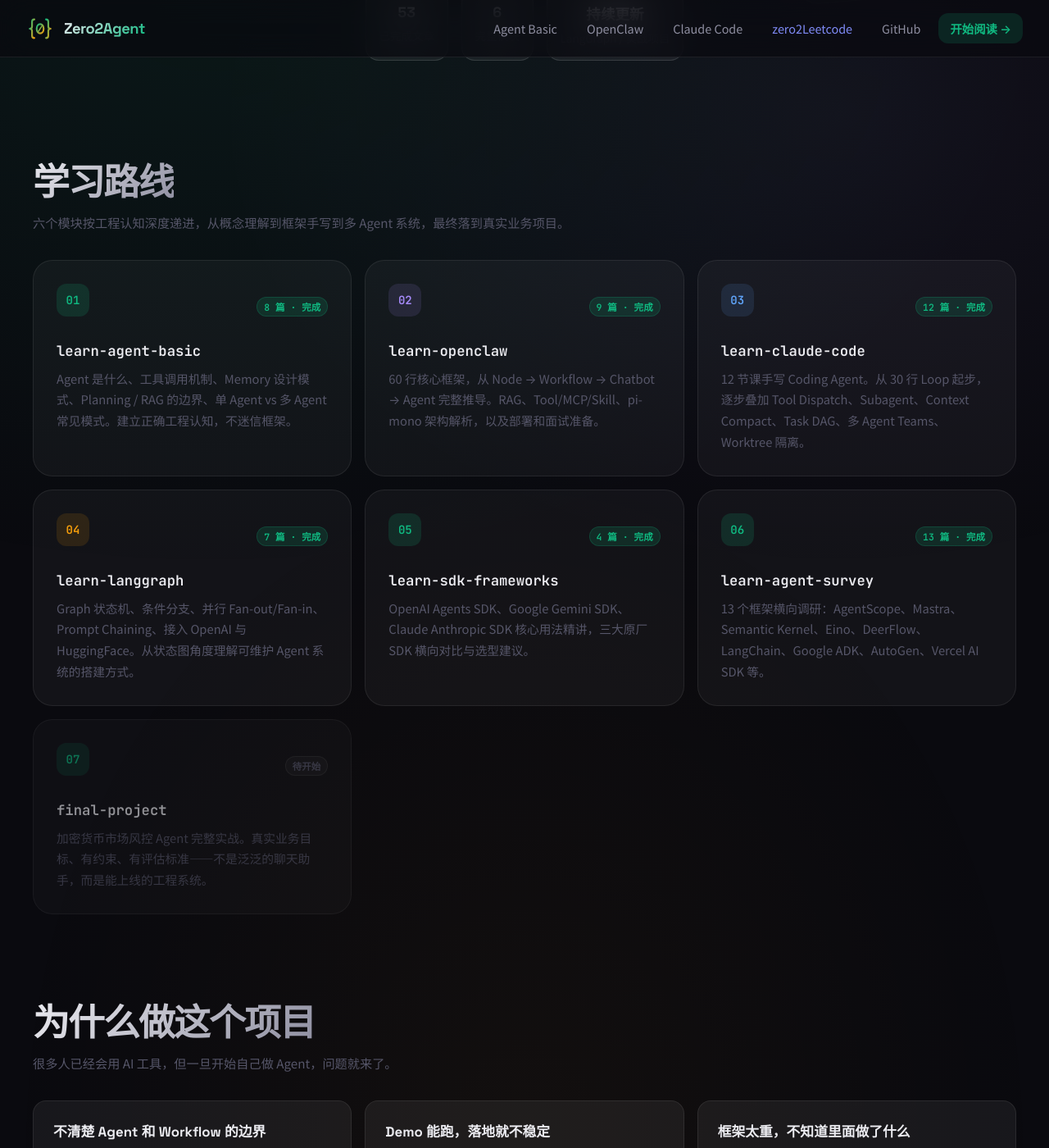
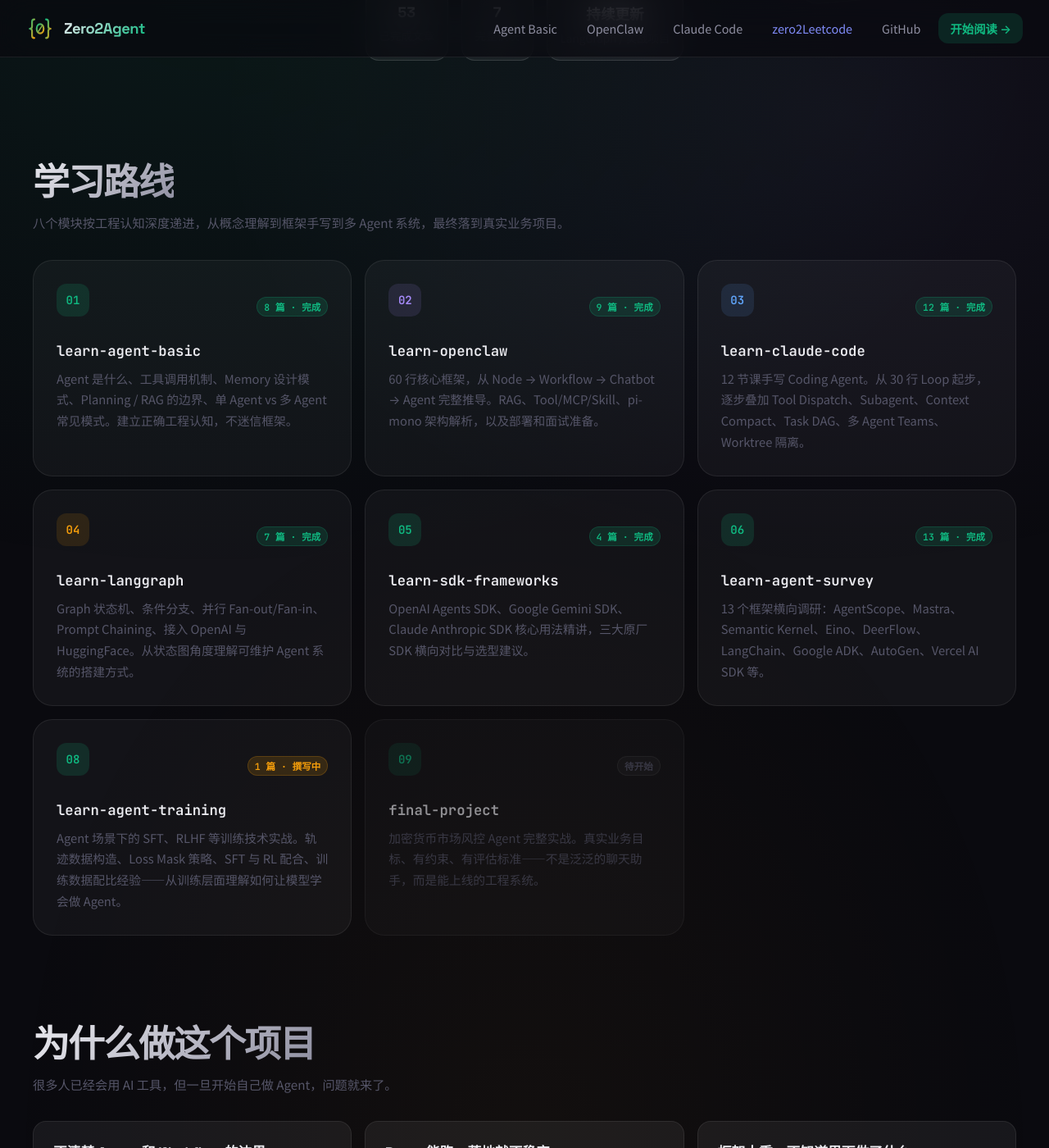
Before and after one commit to ranxi2001/zero2Agent, a Jekyll site: the page index.html, which Jekyll copies as it is, in a window 1280 px wide and 1400 px high, scrolled down 586 px. Shown: the whole window at 82% size. Built offline with Jekyll 4.4.1, drawn with Linux system fonts in a browser that asks for light colours.

Commit message:
Add learn-agent-training module (Module 08) with first article on Agent SFT
New module covering Agent training techniques (SFT, RLHF).
First article: trajectory data construction, Loss Mask strategy,
data mixing ratios, and SFT-RL coordination.

Co-Authored-By: Claude Opus 4.6 <noreply@anthropic.com>

```diff
--- a/_config.yml
+++ b/_config.yml
@@ -10,6 +10,7 @@ include:
   - learn-langgraph
   - learn-claude-code
   - learn-frameworks
+  - learn-agent-training
   - final-project
   - docs
 
--- a/_data/nav.yml
+++ b/_data/nav.yml
@@ -123,6 +123,11 @@ modules:
         slug: "12-vercel-ai-sdk"
       - title: "AutoGen：微软的多 Agent 对话框架"
         slug: "13-autogen"
+  - title: "Agent 训练实战"
+    slug: "learn-agent-training"
+    articles:
+      - title: "Agent SFT 关键细节：从轨迹数据到 Loss Mask"
+        slug: "01-agent-sft"
   - title: "Final Project"
     slug: "final-project"
     articles: []
--- a/index.html
+++ b/index.html
@@ -56,7 +56,7 @@
                             <span>已完成文章</span>
                         </li>
                         <li>
-                            <strong>6</strong>
+                            <strong>7</strong>
                             <span>完整模块</span>
                         </li>
                         <li>
@@ -86,7 +86,7 @@
             <div class="section-inner">
                 <div class="section-heading">
                     <h2>学习路线</h2>
-                    <p>六个模块按工程认知深度递进，从概念理解到框架手写到多 Agent 系统，最终落到真实业务项目。</p>
+                    <p>八个模块按工程认知深度递进，从概念理解到框架手写到多 Agent 系统，最终落到真实业务项目。</p>
                 </div>
                 <div style="display:grid;grid-template-columns:repeat(3,1fr);gap:16px;">
 
@@ -144,9 +144,18 @@
                         <p>13 个框架横向调研：AgentScope、Mastra、Semantic Kernel、Eino、DeerFlow、LangChain、Google ADK、AutoGen、Vercel AI SDK 等。</p>
                     </a>
 
+                    <a class="roadmap-card" href="learn-agent-training/index.html">
+                        <div style="display:flex;align-items:center;justify-content:space-between;margin-bottom:14px;">
+                            <div class="roadmap-index">08</div>
+                            <span style="font-size:0.72rem;font-weight:600;font-family:'JetBrains Mono',monospace;padding:3px 8px;border-radius:999px;color:#f59e0b;background:rgba(245,158,11,0.15);border:1px solid rgba(245,158,11,0.2);">1 篇 · 撰写中</span>
+                        </div>
+                        <h3>learn-agent-training</h3>
+                        <p>Agent 场景下的 SFT、RLHF 等训练技术实战。轨迹数据构造、Loss Mask 策略、SFT 与 RL 配合、训练数据配比经验——从训练层面理解如何让模型学会做 Agent。</p>
+                    </a>
+
                     <a class="roadmap-card" style="opacity:0.6;" href="final-project/index.html">
                         <div style="display:flex;align-items:center;justify-content:space-between;margin-bottom:14px;">
-                            <div class="roadmap-index">07</div>
+                            <div class="roadmap-index">09</div>
                             <span style="font-size:0.72rem;font-weight:600;font-family:'JetBrains Mono',monospace;padding:3px 8px;border-radius:999px;color:#565669;background:rgba(255,255,255,0.04);border:1px solid rgba(255,255,255,0.08);">待开始</span>
                         </div>
                         <h3>final-project</h3>
@@ -191,7 +200,7 @@
                     </div>
                     <div style="width:1px;height:40px;background:rgba(255,255,255,0.08);flex-shrink:0;"></div>
                     <div style="display:flex;flex-direction:column;align-items:center;gap:4px;padding:0 40px;text-align:center;">
-                        <span style="font-family:'Space Grotesk',sans-serif;font-size:2rem;font-weight:700;letter-spacing:-0.04em;background:linear-gradient(135deg,#ececf1,#10b981);-webkit-background-clip:text;-webkit-text-fill-color:transparent;background-clip:text;">6</span>
+                        <span style="font-family:'Space Grotesk',sans-serif;font-size:2rem;font-weight:700;letter-spacing:-0.04em;background:linear-gradient(135deg,#ececf1,#10b981);-webkit-background-clip:text;-webkit-text-fill-color:transparent;background-clip:text;">7</span>
                         <span style="font-size:0.82rem;color:#565669;">完整模块</span>
                     </div>
                     <div style="width:1px;height:40px;background:rgba(255,255,255,0.08);flex-shrink:0;"></div>
```
Also changed, not shown: learn-agent-training/01-agent-sft/index.md (added, +184 -0 lines), learn-agent-training/index.md (added, +32 -0 lines).
